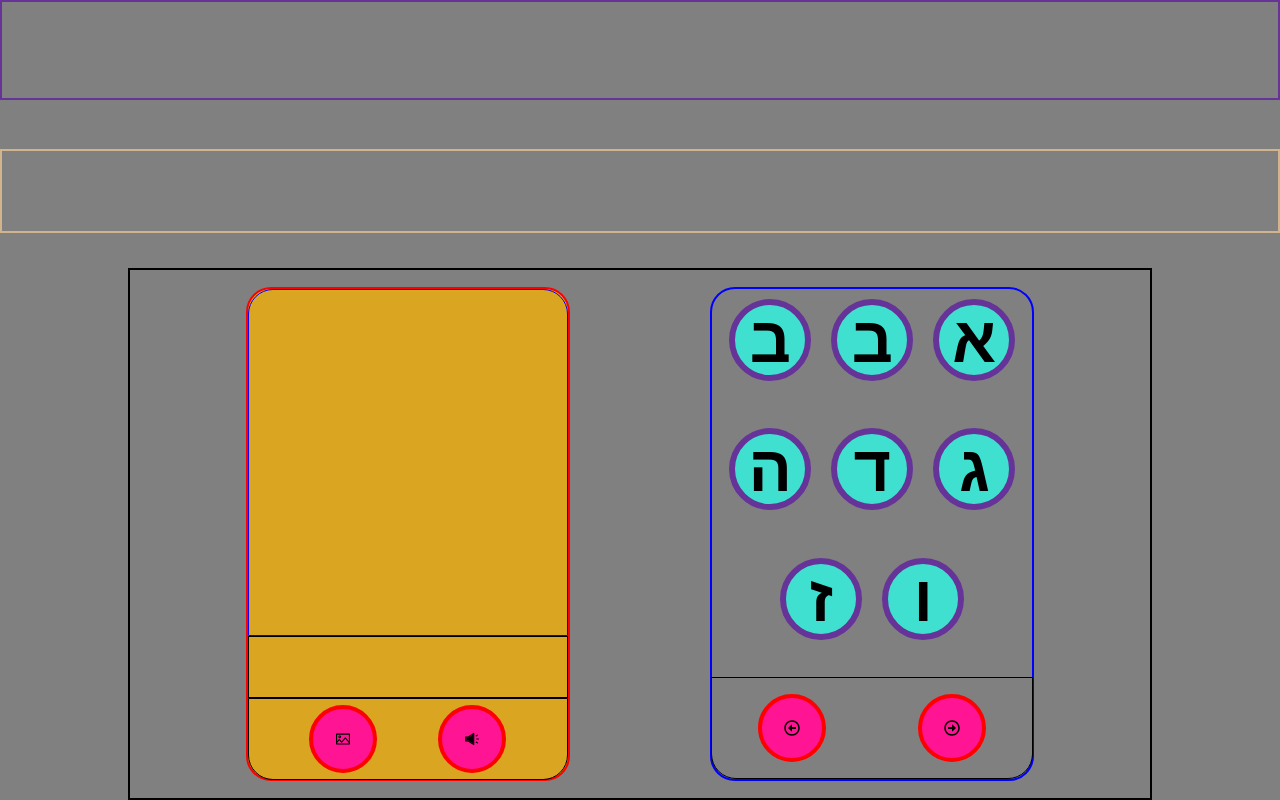
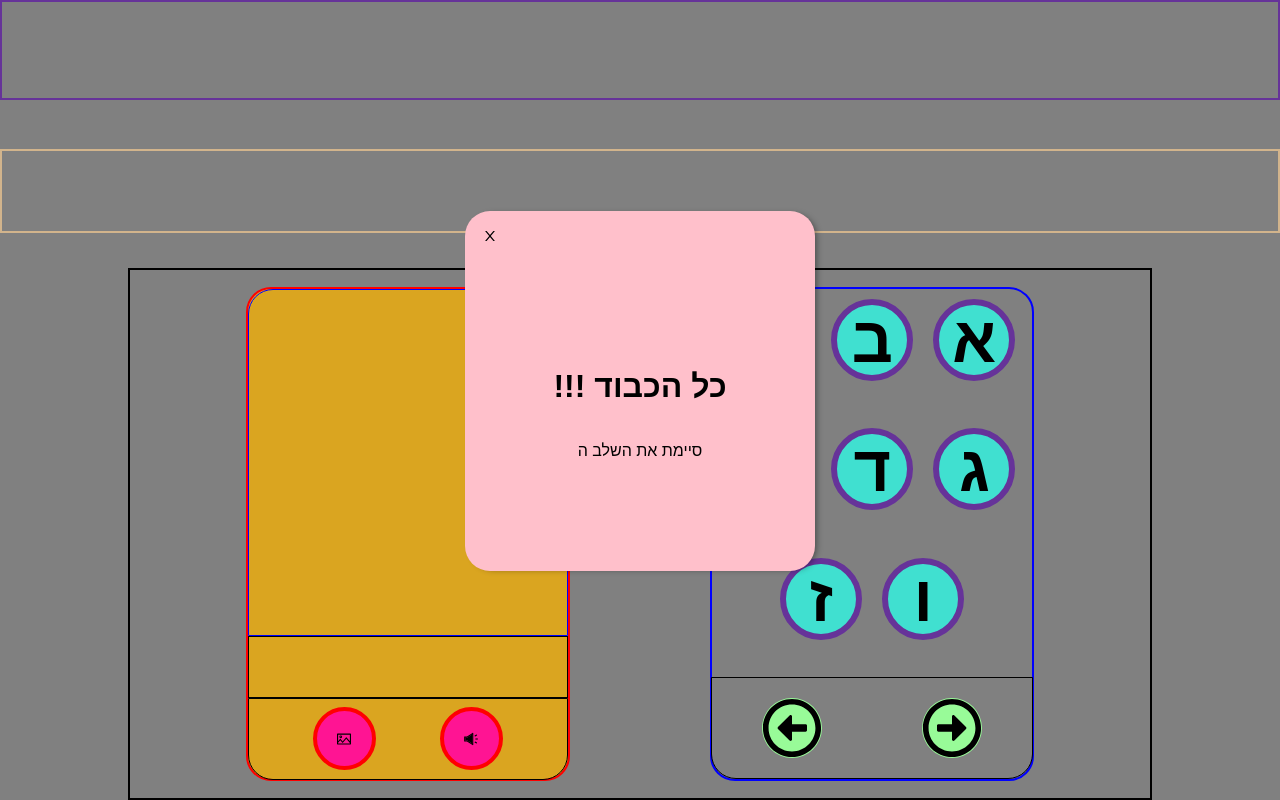
Before and after one commit to Avremigershuni/otiot, a React (Create React App) app: page / in a window 1280 px wide. Built offline with nearby package versions, Linux system fonts and the light colour scheme.

Commit message:
adding popup

```diff
--- a/package.json
+++ b/package.json
@@ -9,6 +9,7 @@
     "react": "^16.13.1",
     "react-dom": "^16.13.1",
     "react-icons": "^3.9.0",
+    "react-popupbox": "^2.0.8",
     "react-scripts": "3.4.1",
     "styled-components": "^5.1.0"
   },
--- a/src/view/Otiot.js
+++ b/src/view/Otiot.js
@@ -4,10 +4,13 @@ import {
   FaRegArrowAltCircleLeft,
   FaRegArrowAltCircleRight,
 } from "react-icons/fa";
-import { GiImperialCrown } from "react-icons/gi";
+import { BsStar } from "react-icons/bs";
 import backCards from "./backList";
 import Window from "./Window";
 import TopBar from "./TopBar";
+import PopUp from "./PopUp";
+
+
 import { buttonA } from "./globalCss";
 const Otiot = () => {
   let [object, setObject] = useState({});
@@ -22,82 +25,95 @@ const Otiot = () => {
     backCards[6],
     backCards[7],
   ]);
-  let [clicked, setClicked] = useState([]);
-  // let minIndex = 0;
-  // let maxIndex = 7;
+  let [clicked, setClicked] = useState({});
+  let [indexes, setIndexes] = useState({
+    min: 0,
+    max: 8,
+  });
+  let [level, setLevel]=useState("")
 
-  // const newListEditor = (arr, arg)=>{
-  //   minIndex += 8;
-  //   maxIndex += 8;
-  //  let result = arr.filter((item)=>item.id >= minIndex && item.id <= maxIndex )
-  // //  console.log("result:" + result);
-  //  setNewList(result);
-  // //  console.log(newList);
-  // console.log(minIndex);
-  // console.log(maxIndex);
-  //  return result;
-  // };
+  const rewardChecker = (ot, clicked, setClicked) => {
+    setClicked({ ...clicked, [ot.id]: "clicked" });
+    console.log("clicked:", clicked);
+    let length = Object.keys(clicked).length;
+    if (!clicked[ot.id]) {
+      // length++
+      setClicked({ ...clicked, [ot.id]: "clicked", length });
+    }
+    console.log("length:", length);
+  };
 
-  const newListEditor = (arr, arg) => {
-    let minIndex = 0;
-    let maxIndex = 7;
+  const levelChecker = ()=>{
+    if(clicked.length >= 8 && clicked.length < 16){
+      setLevel("ראשון")
+    }
+  }
+  const newListEditor = (arr, arg, index, setIndex, setNewList) => {
+    let { min, max } = index;
+    if (index.min === 0 && arg === "minus") return;
+    if (index.max === arr.length && arg === "plus") return;
+
     if (arg === "plus") {
-      minIndex = minIndex + 8;
-      maxIndex = minIndex + 8;
-      if (minIndex > 24 && maxIndex > 32) {
-        minIndex = 0;
-        maxIndex = 7;
-      }
-      console.log("plus clicked", minIndex, maxIndex);
-    } else if (arg === "minus") {
-      minIndex -= 8;
-      maxIndex -= 8;
-      if (minIndex < 0 && maxIndex < 7) {
-        minIndex = 23;
-        maxIndex = 31;
-      }
-      console.log("minus clicked", minIndex, maxIndex);
+      setIndex({
+        min: (min += 8),
+        max: (max += 8),
+      });
+
+      let plusFiltered = arr.filter((n) => {
+        return n.id >= index.min + 8 && n.id < index.max + 8;
+      });
+
+      setNewList(plusFiltered);
     } else {
-      minIndex = 0;
-      maxIndex = 7;
+      setIndex({
+        min: (min -= 8),
+        max: (max -= 8),
+      });
+
+      let minusFiltered = arr.filter((n) => {
+        return n.id >= index.min - 8 && n.id < index.max - 8;
+      });
+
+      setNewList(minusFiltered);
     }
-    let result = arr.filter(
-      (item) => item.id >= minIndex && item.id <= maxIndex
-    );
-    //  console.log("result:" + result);
-    setNewList(result);
-    //  console.log(newList);
-    console.log("min" + minIndex);
-    console.log("max" + maxIndex);
-    return result;
   };
-const vbvb = (arg)=>{
-  let a = 0;
-  let b = 7;
-  if(arg === "plus"){
-    a = a + 8 ;
-    b +=8;
-    console.log(a,b);
-  }
-}
 
   return (
     <Wrapper>
       <TopBar />
       <Rewards>
+      <PopUp content={level}/>
         {clicked.length >= 8 && clicked.length < 16 ? (
-          <h1>
-            <GiImperialCrown />
-          </h1>
+          // <RewardsArea>
+          //   <BsStar />
+          // </RewardsArea>
+          <PopUp content={level}/>
         ) : null}
         {clicked.length >= 16 && clicked.length < 24 ? (
           <>
-            <h1>
-              <GiImperialCrown />
-            </h1>
-            <h1>
-              <GiImperialCrown />
-            </h1>
+            <RewardsArea>
+              <BsStar />
+              <BsStar />
+            </RewardsArea>
+          </>
+        ) : null}
+        {clicked.length >= 24 && clicked.length < 32 ? (
+          <>
+            <RewardsArea>
+              <BsStar />
+              <BsStar />
+              <BsStar />
+            </RewardsArea>
+          </>
+        ) : null}
+        {clicked.length === 32 ? (
+          <>
+            <RewardsArea>
+              <BsStar />
+              <BsStar />
+              <BsStar />
+              <BsStar />
+            </RewardsArea>
           </>
         ) : null}
       </Rewards>
@@ -110,9 +126,9 @@ const vbvb = (arg)=>{
                 key={obj.id}
                 onClick={() => {
                   setObject(obj);
-                  setClicked(() => [...clicked, obj.letter]);
-                  // setClickedLetters(obj);
-                  // console.log(clickedLetters);
+                  rewardChecker(object, clicked, setClicked);
+                  levelChecker(clicked,setLevel)
+                  // setClicked(() => [...clicked, obj.letter]);
                 }}
               >
                 <h3>{obj.letter}</h3>
@@ -122,16 +138,26 @@ const vbvb = (arg)=>{
           <ArrowsBox>
             <Button
               onClick={() => {
-                newListEditor(backCards, "plus");
-                vbvb( "plus");
+                newListEditor(
+                  backCards,
+                  "plus",
+                  indexes,
+                  setIndexes,
+                  setNewList
+                );
               }}
             >
               <FaRegArrowAltCircleLeft />
             </Button>
             <Button
               onClick={() => {
-                newListEditor(backCards, "minus");
-                // avremi(backCards, "minus");
+                newListEditor(
+                  backCards,
+                  "minus",
+                  indexes,
+                  setIndexes,
+                  setNewList
+                );
               }}
             >
               <FaRegArrowAltCircleRight />
@@ -235,3 +261,7 @@ const ArrowsBox = styled.div`
 const Button = styled.div`
   ${buttonA}
 `;
+
+const RewardsArea = styled.h1`
+  font-size: 50px;
+`;
--- /dev/null
+++ b/src/view/PopUp.js
@@ -0,0 +1,74 @@
+import React, { useState } from "react";
+import styled from "styled-components";
+import { AiOutlineClose } from "react-icons/ai";
+
+const PopUp = ({ content }) => {
+  let [popUpOpen, setPopUpOpen] = useState(true);
+
+  return (
+    <>
+      {popUpOpen ? (
+        <PopUpWindow>
+          <ButtonBox>
+          <ClosingButton
+            onClick={() => {
+              setPopUpOpen(!popUpOpen);
+            }}
+          >
+            <AiOutlineClose />
+          </ClosingButton>
+          </ButtonBox>
+
+          <TextArea>
+            <h1> !!! כל הכבוד </h1>
+            <p>{content} סיימת את השלב ה </p>
+          </TextArea>
+        </PopUpWindow>
+      ) : null}
+    </>
+  );
+};
+export default PopUp;
+
+const PopUpWindow = styled.div`
+  display: flex;
+  flex-direction: row;
+  flex-wrap:wrap;
+  justify-content: flex-start;
+  height: 350px;
+  width: 350px;
+  margin-top: 400px;
+  padding-top:10px;
+  background-color: pink;
+  border-radius:25px;
+  z-index: 90;
+  box-shadow: 4px 1px 7px -3px rgba(0,0,0,0.47);
+`;
+
+const ButtonBox = styled.div`
+ display: flex;
+  flex-direction: row;
+  justify-content: flex-start;
+  align-items: center;
+  height: 30px;
+  width:100%;
+`;
+
+const ClosingButton = styled.div`
+  display: flex;
+  flex-direction: row;
+  justify-content: center;
+  align-items: center;
+  height: 50px;
+  width: 50px;
+  cursor: pointer;
+`;
+
+const TextArea = styled.div`
+  display: flex;
+  flex-direction: column;
+  justify-content: center;
+  align-items: center;
+  width:100%;
+  height: 310px;
+`;
--- a/src/view/SoundPlayer.js
+++ b/src/view/SoundPlayer.js
@@ -1,7 +1,7 @@
 import React, { useState, useEffect } from "react";
 import styled from "styled-components";
 import { AiTwotoneSound, AiOutlineSound } from "react-icons/ai";
-import { buttonA } from "./globalCss";
+import { buttonB } from "./globalCss";
 
 const useAudio = url => {
   // console.log({ hook_url: url });
@@ -50,5 +50,5 @@ const Player = ({ url }) => {
 export default Player;
 
 const Button = styled.div`
-  ${buttonA}
+  ${buttonB}
 `;
--- a/src/view/Window.js
+++ b/src/view/Window.js
@@ -3,7 +3,7 @@ import styled from "styled-components";
 // import { FiChevronLeft, FiChevronRight } from "react-icons/fi";
 import { AiOutlinePicture } from "react-icons/ai";
 import Player from "./SoundPlayer";
-import { buttonA } from "./globalCss";
+import { buttonB } from "./globalCss";
 
 const Window = ({ content }) => {
   let [isSwitchButtonClicked, setSwitchButtonClicked] = useState(false);
@@ -105,5 +105,5 @@ const Footer = styled.div`
 `;
 
 const Button = styled.div`
-  ${buttonA}
+  ${buttonB}
 `;
--- a/src/view/globalCss.js
+++ b/src/view/globalCss.js
@@ -5,9 +5,23 @@ justify-content: center;
 align-items: center;
 height: 60px;
 width: 60px;
+font-size:60px;
+border-radius: 50%;
+background-color:rgb(152, 251, 152);
+cursor: pointer;
+`;
+
+const buttonB = `
+display: flex;
+flex-direction: row;
+justify-content: center;
+align-items: center;
+height: 55px;
+width: 55px;
+
 border: 4.5px red solid;
 border-radius: 50%;
 background-color:deeppink;
 cursor: pointer;
 `;
-export { buttonA };
+export { buttonA, buttonB};
```
Also changed, not shown: 1 other file (tests, documents, lock files or other folders).
